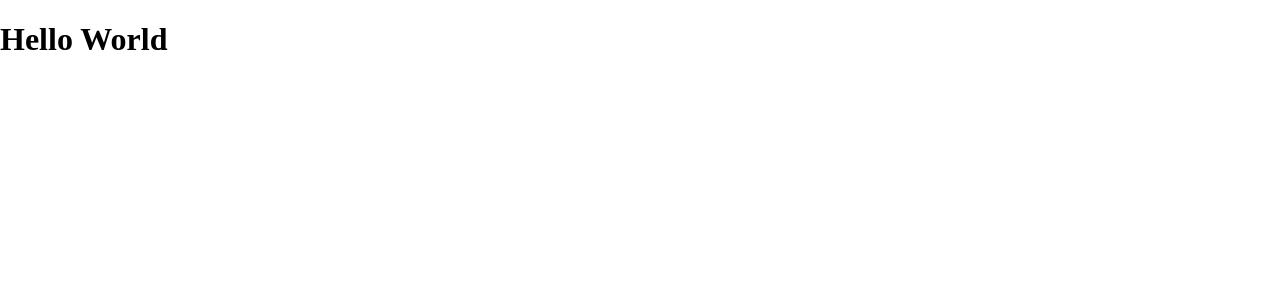
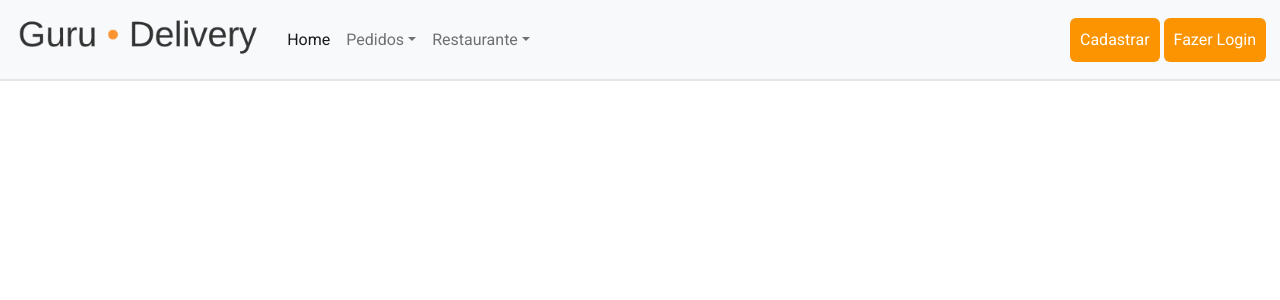
Before and after one commit to Matheus351/GuruDeliveryProject, a React (Create React App) app in the folder frontend/: page / in a window 1280 px wide. Shown: the top 300 px of the page. Built offline with nearby package versions, Linux system fonts and the light colour scheme.

Commit message:
menu header

```diff
--- a/frontend/public/index.html
+++ b/frontend/public/index.html
@@ -9,6 +9,7 @@
       name="description"
       content="Web site created using create-react-app"
     />
+    <link href="https://cdn.jsdelivr.net/npm/bootstrap@5.2.3/dist/css/bootstrap.min.css" rel="stylesheet" integrity="sha384-rbsA2VBKQhggwzxH7pPCaAqO46MgnOM80zW1RWuH61DGLwZJEdK2Kadq2F9CUG65" crossorigin="anonymous">
 
     <title>React App</title>
   </head>
@@ -26,4 +27,6 @@
       To create a production bundle, use `npm run build` or `yarn build`.
     -->
   </body>
+  <script src="https://cdn.jsdelivr.net/npm/bootstrap@5.2.3/dist/js/bootstrap.bundle.min.js" integrity="sha384-kenU1KFdBIe4zVF0s0G1M5b4hcpxyD9F7jL+jjXkk+Q2h455rYXK/7HAuoJl+0I4" crossorigin="anonymous"></script>
+
 </html>
--- a/frontend/src/App.css
+++ b/frontend/src/App.css
@@ -1,5 +1,17 @@
-body {
+
+ @import url('https://fonts.googleapis.com/css2?family=Roboto:wght@400;700&display=swap');
+
+
+* {
   margin: 0;
   padding: 0;
   box-sizing: border-box;
+  font-family: 'Roboto', sans-serif;
+  outline: none;
+  list-style: none;
 }
+
+a{
+  text-decoration: none;
+  color: #000;
+}
--- a/frontend/src/App.tsx
+++ b/frontend/src/App.tsx
@@ -1,10 +1,11 @@
 
 import './App.css';
+import Header from './components/Header';
 
 function App() {
   return (
     <div className="App">
-     <h1>Hello World</h1>
+     <Header/>
     </div>
   );
 }
--- /dev/null
+++ b/frontend/src/components/Header/index.css
@@ -0,0 +1,24 @@
+
+.cabecalho{
+    border-bottom: #e5e5e5 2px solid;
+}
+
+.btn-primary{
+    background-color: #FB9400;
+    border: none;
+    margin: 2px;
+    padding: 10px;
+}
+
+.btn-primary:hover{
+    background-color: #d88006;
+}
+
+.navbar-brand{
+    width: 20%;
+}
+
+.navbar-brand img{
+    width: 100%;
+    height: 100%;
+}
--- /dev/null
+++ b/frontend/src/components/Header/index.tsx
@@ -0,0 +1,55 @@
+import './index.css'
+
+
+function Header() {
+
+
+    return (
+
+        <header className='cabecalho'>
+            <nav className="navbar navbar-expand-lg navbar-light bg-light">
+                <div className="container-fluid">
+                    <a className="navbar-brand" href="#">
+                        <img src="logo.png" alt="" />
+                    </a>
+                    <button className="navbar-toggler" type="button" data-bs-toggle="collapse" data-bs-target="#navbarSupportedContent" aria-controls="navbarSupportedContent" aria-expanded="false" aria-label="Toggle navigation">
+                        <span className="navbar-toggler-icon"></span>
+                    </button>
+                    <div className="collapse navbar-collapse" id="navbarSupportedContent">
+                        <ul className="navbar-nav me-auto mb-2 mb-lg-0">
+                            <li className="nav-item">
+                                <a className="nav-link active" aria-current="page" href="#">Home</a>
+                            </li>
+                            <li className="nav-item dropdown">
+                                <a className="nav-link dropdown-toggle" href="#" id="navbarDropdown" role="button" data-bs-toggle="dropdown" aria-expanded="false">
+                                    Pedidos
+                                </a>
+                                <ul className="dropdown-menu" aria-labelledby="navbarDropdown">
+                                    <li><a className="dropdown-item" href="#">Histórico</a></li>
+                                    <li><a className="dropdown-item" href="#">Novo</a></li>
+                                </ul>
+                            </li>
+                            <li className="nav-item dropdown">
+                                <a className="nav-link dropdown-toggle" href="#" id="navbarDropdown" role="button" data-bs-toggle="dropdown" aria-expanded="false">
+                                    Restaurante
+                                </a>
+                                <ul className="dropdown-menu" aria-labelledby="navbarDropdown">
+                                    <li><a className="dropdown-item" href="#">Cadastrar</a></li>
+                                    <li><a className="dropdown-item" href="#">Ver todos</a></li>
+                                    {/* <li><hr className="dropdown-divider" /></li>
+                                    <li><a className="dropdown-item" href="#">Gerenciar</a></li> */}
+                                </ul>
+                            </li>
+                        </ul>
+                        <a className="btn btn-primary" href="#" role="button">Cadastrar</a>
+                        <a className="btn btn-primary" href="#" role="button">Fazer Login</a>
+                    </div>
+                </div>
+            </nav>
+        </header>
+
+
+    )
+}
+
+export default Header
```
Also changed, not shown: frontend/public/logo.png (added), frontend/public/manifest.json (deleted).
